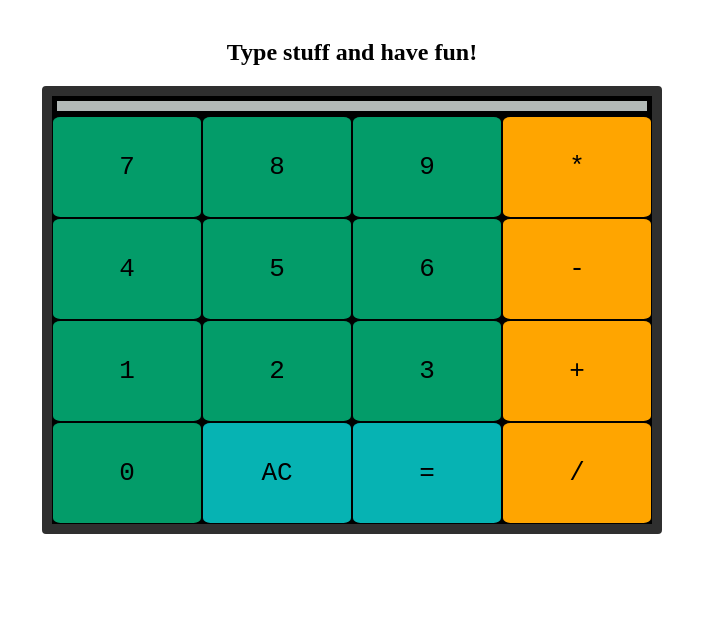
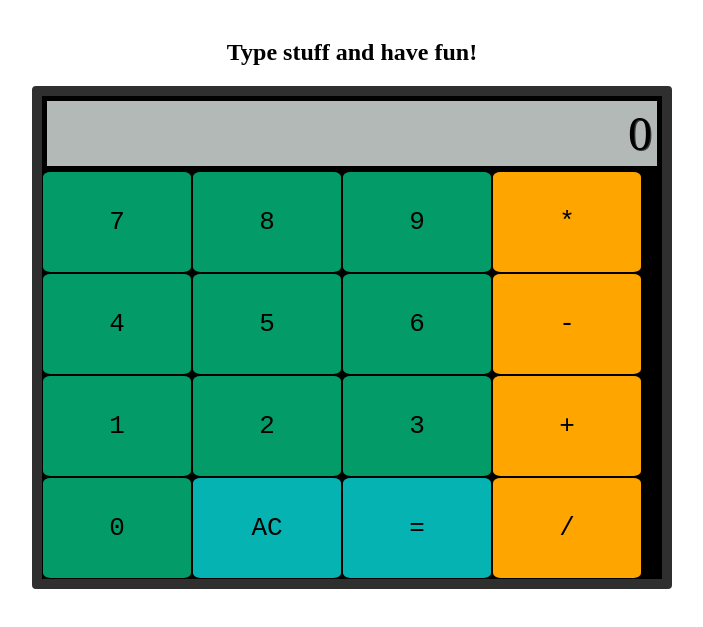
Before and after one commit to taeyon998/calculator, a plain HTML site: page index.html in a window 1280 px wide. Shown: the part 69-696 px from the top of the page, without its empty margins (288-991 px from the left). Drawn offline with Linux system fonts and the light colour scheme; files that its build step writes are made by us from their sources.

Commit message:
Update index.html
Add "code/" before css and js files

```diff
--- a/index.html
+++ b/index.html
@@ -4,7 +4,7 @@
 
 <head>
 
-    <link rel="stylesheet" type="text/css" href="style.css">
+    <link rel="stylesheet" type="text/css" href="code/style.css">
 
     <title>Calculator</title>
 
@@ -53,7 +53,7 @@
 
     </div>
 
-    <script src="calculator.js"></script>
+    <script src="code/calculator.js"></script>
 
 </body>
 
```
